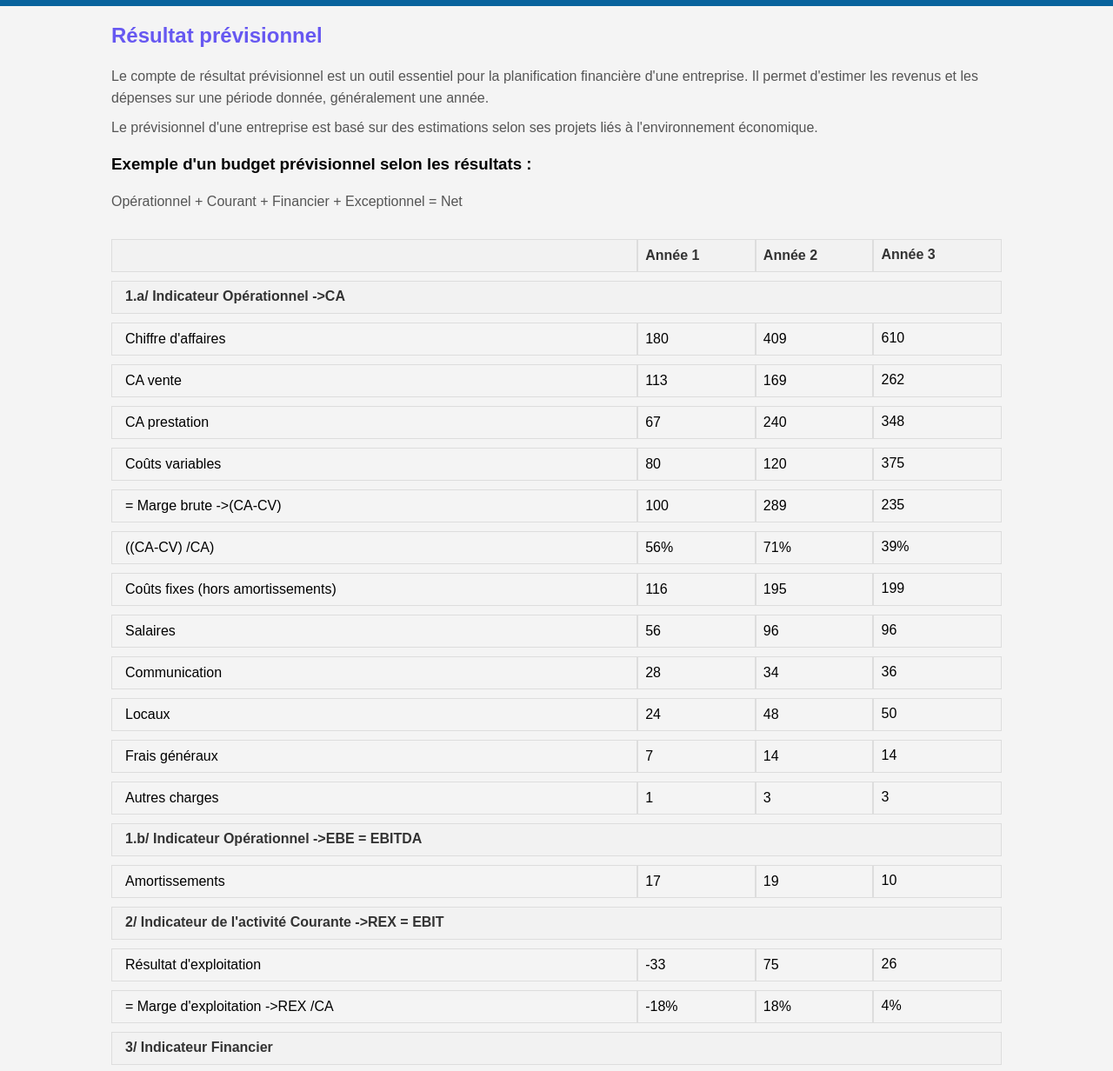
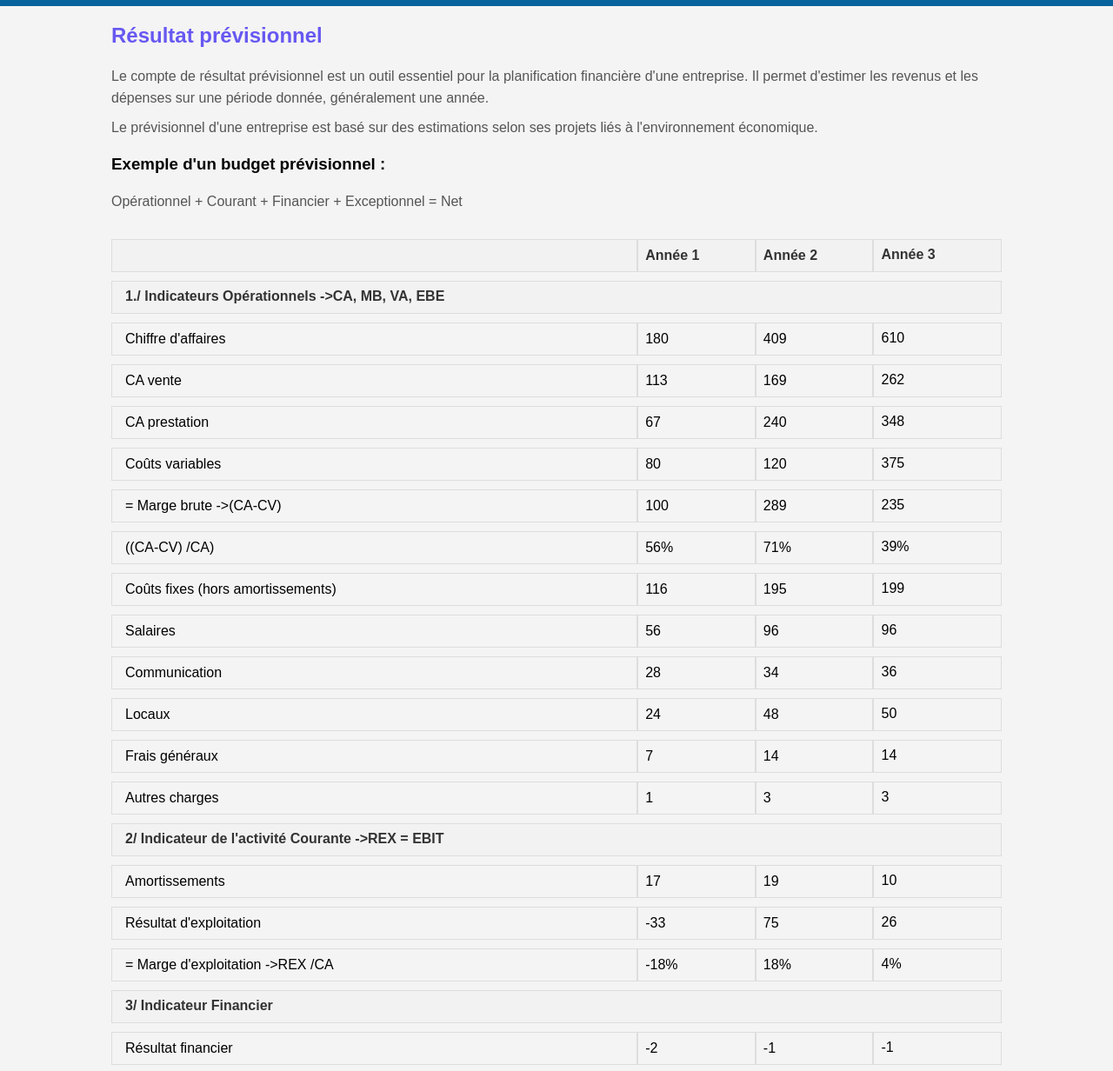
Before and after one commit to nadinefurio/mon-site-nmf, a plain HTML site: page previsionnel.html in a window 1280 px wide. Shown: the part 50-1282 px from the top of the page at 87% size. Drawn offline with Linux system fonts and the light colour scheme.

Commit message:
Fichier previsionnel.html modifié

```diff
--- a/previsionnel.html
+++ b/previsionnel.html
@@ -16,7 +16,7 @@
         <p>Le compte de résultat prévisionnel est un outil essentiel pour la planification financière d'une entreprise. Il permet d'estimer les revenus et les dépenses sur une période donnée, généralement une année.</p>
         <p>Le prévisionnel d'une entreprise est basé sur des estimations selon ses projets liés à l'environnement économique.</p>
 
-        <h3>Exemple d'un budget prévisionnel selon les résultats :</h3>
+        <h3>Exemple d'un budget prévisionnel :</h3>
         <p>Opérationnel + Courant + Financier + Exceptionnel = Net</p>
         <table>
             <thead>
@@ -29,7 +29,7 @@
             </thead>
             <tbody>
                 <tr>
-                    <th colspan="4">1.a/ Indicateur Opérationnel ->CA</th>
+                    <th colspan="4">1./ Indicateurs Opérationnels ->CA, MB, VA, EBE</th>
                 </tr>
 
                 <tr>
@@ -106,16 +106,13 @@
                     <td>3</td>
                 </tr>
                 <tr>
-                    <th colspan="4">1.b/ Indicateur Opérationnel ->EBE = EBITDA</th>
+                    <th colspan="4">2/ Indicateur de l'activité Courante ->REX = EBIT</th>
                 </tr>
                 <tr>
                     <td>Amortissements</td>
                     <td>17</td>
                     <td>19</td>
                     <td>10</td>
-                </tr>
-                <tr>
-                    <th colspan="4">2/ Indicateur de l'activité Courante ->REX = EBIT</th>
                 </tr>
                 <tr>
                     <td>Résultat d'exploitation</td>
@@ -169,7 +166,7 @@
                     <td>19</td>
                     <td>0</td>
                 </tr>
-                <th colspan="4">5/ Le Net</th>
+                <th colspan="4">5/ Bénéfice ou Perte = Résultat Net</th>
                 </tr>
                 <tr>
                     <td>Déficit reportable</td>
```
